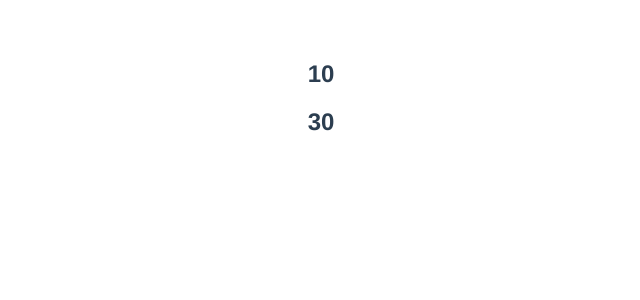
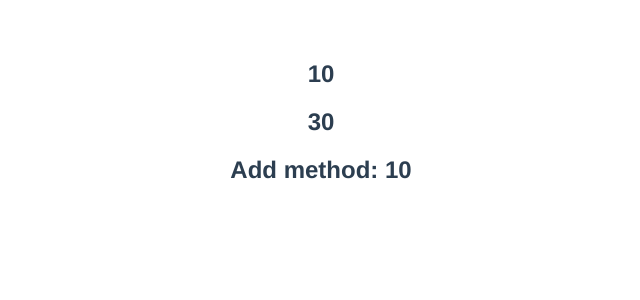
Before and after one commit to tanuuu18/Learning-Vue.js-3, a Vue app in the folder hello-world/: page / in a window 1280 px wide. Shown: the top 300 px of the page, without its empty margins (319-959 px from the left). Built offline with nearby package versions, Linux system fonts and the light colour scheme.

Commit message:
16. Methods

```diff
--- a/hello-world/src/App.vue
+++ b/hello-world/src/App.vue
@@ -1,6 +1,7 @@
 <template>
    <h2>{{ 2 + 3 + 5 }}</h2>
   <h2>{{ 5 + 10 + 15 }}</h2>
+   <h2>Add method: {{ add() }}</h2>
 </template>
 
 <script>
@@ -12,6 +13,11 @@ export default {
     return {
 
     };
+  },
+   methods: {
+    add() {
+      return 2 + 3 + 5;
+    },
   },
 };
 </script>
```
